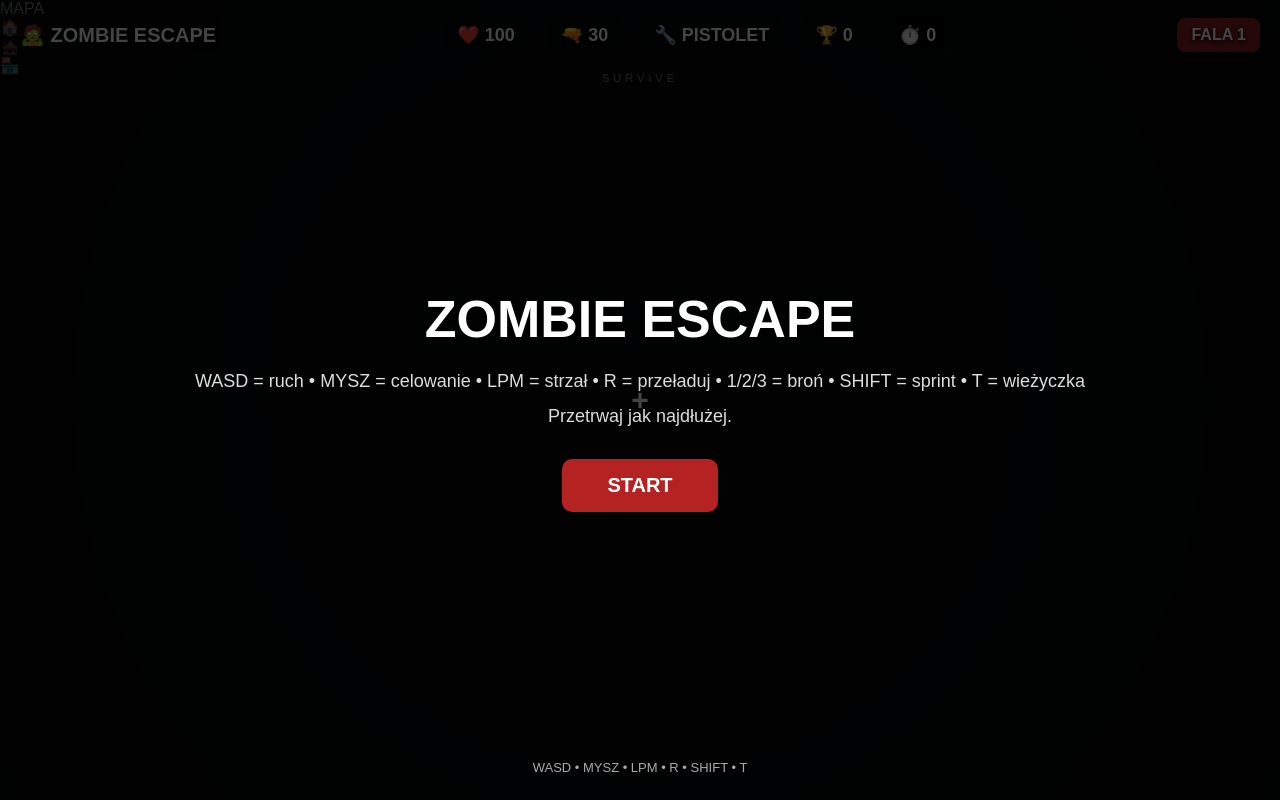
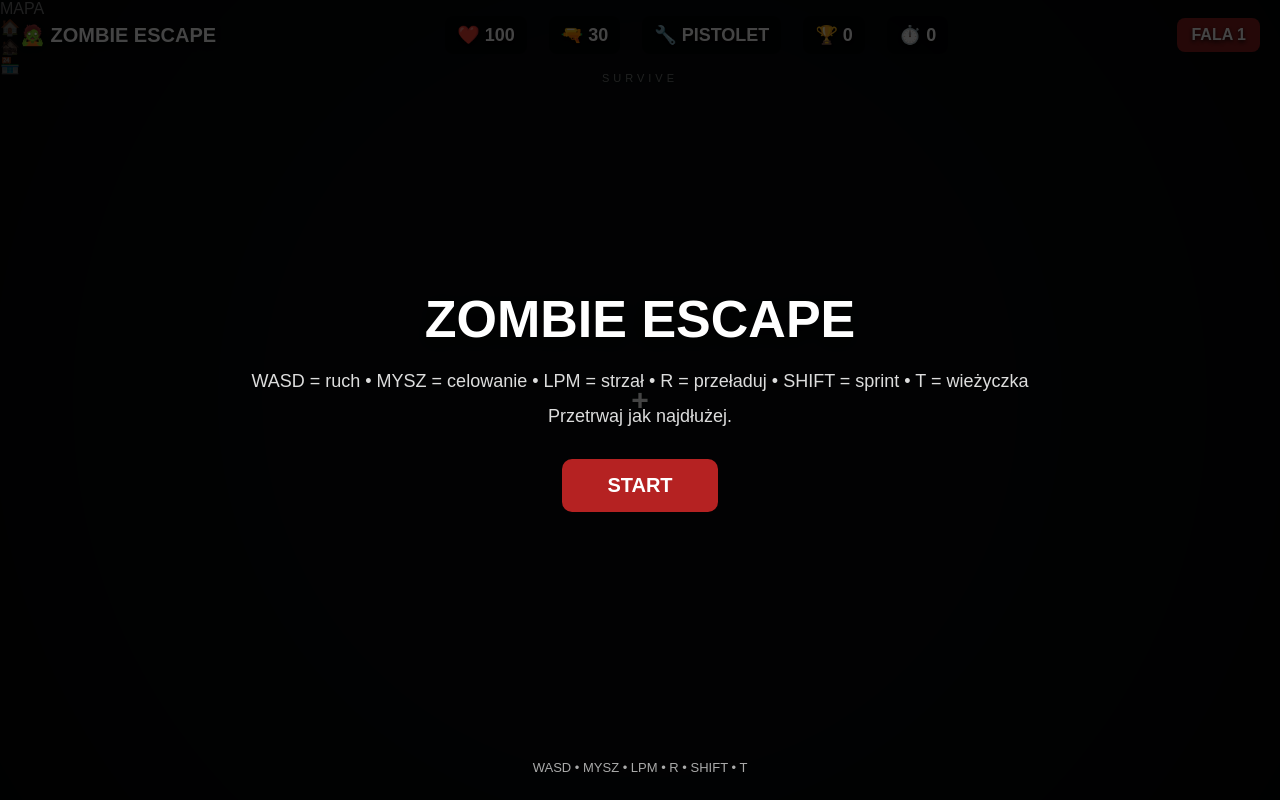
Before and after one commit to radekkarc1-crypto/ChatSI, a website: page index.html in a window 1280 px wide. Drawn offline with Linux system fonts and the light colour scheme.

```diff
--- a/index.html
+++ b/index.html
@@ -1,15 +1,9 @@
 <!doctype html>
 <html lang="pl">
-<head>
-<meta charset="UTF-8">
-<meta name="viewport" content="width=device-width,initial-scale=1.0">
-<title>Zombie Escape</title>
-<link rel="stylesheet" href="style.css">
-</head>
+<head><meta charset="UTF-8"><meta name="viewport" content="width=device-width,initial-scale=1.0"><title>Zombie Escape</title><link rel="stylesheet" href="style.css"></head>
 <body>
 <div id="hud"><div class="title">🧟 ZOMBIE ESCAPE</div><div class="stats"><span>❤️ <b id="hp">100</b></span><span>🔫 <b id="ammo">30</b></span><span>🔧 <b id="weapon">PISTOLET</b></span><span>🏆 <b id="score">0</b></span><span>⏱️ <b id="time">0</b></span></div><div id="wave">FALA 1</div></div>
 <div id="minimap"><div class="mm-title">MAPA</div><div class="road r1"></div><div class="road r2"></div><div class="building b1">🏠</div><div class="building b2">🏚️</div><div class="building b3">🏪</div><div class="player-dot"></div></div>
-<div id="crosshair">+</div>
-<div id="message"><h1>ZOMBIE ESCAPE</h1><p>WASD = ruch • MYSZ = celowanie • LPM = strzał • R = przeładuj • 1/2/3 = broń • SHIFT = sprint • T = wieżyczka</p><p>Przetrwaj jak najdłużej.</p><button id="start">START</button></div>
+<div id="crosshair">+</div><div id="message"><h1>ZOMBIE ESCAPE</h1><p>WASD = ruch • MYSZ = celowanie • LPM = strzał • R = przeładuj • SHIFT = sprint • T = wieżyczka</p><p>Przetrwaj jak najdłużej.</p><button id="start">START</button></div>
 <canvas id="game"></canvas><script src="weapons.js"></script><script src="app.js"></script>
 </body></html>
```
